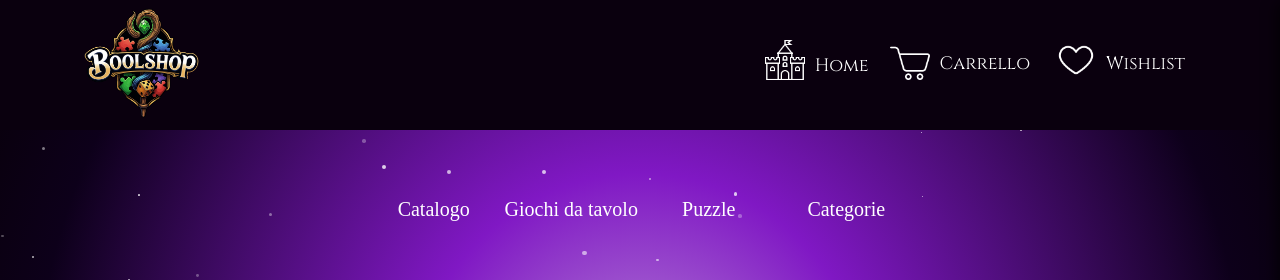
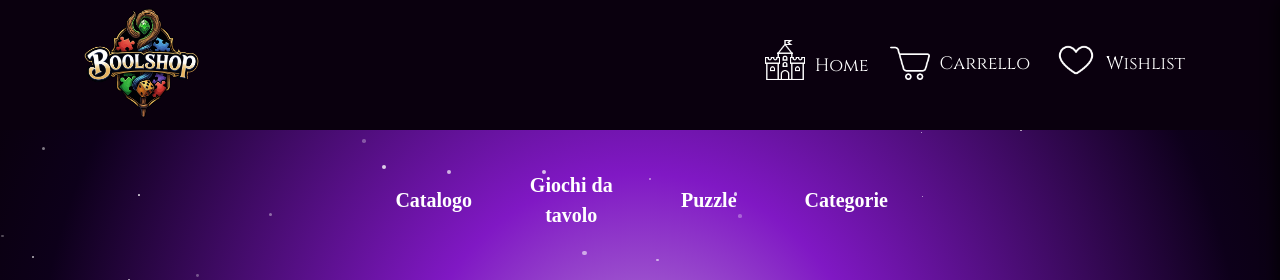
Before and after one commit to MattiaZecchinato/bool-shop, a React (Vite) app in the folder bool-shop-react/: page /search in a window 1280 px wide. Shown: the top 280 px of the page. Built offline with nearby package versions, Linux system fonts and the light colour scheme; no server answers; a web font is replaced by a local one.

Commit message:
feat: add hover and discount style

```diff
--- a/bool-shop-react/src/components/Header.jsx
+++ b/bool-shop-react/src/components/Header.jsx
@@ -47,7 +47,7 @@ function Header() {
                         </button>
                         <div className="collapse navbar-collapse flex-row-reverse" id="navbarNav">
                             <ul className="navbar-nav align-items-center">
-                                <li className="nav-item">
+                                <li className="nav-item header-icon">
                                     <NavLink className="nav-link active d-flex align-items-center" aria-current="page" to="/">
                                         <img className="nav-img" src={building} alt="building-home" />
                                         <span className="span-style-header font-medieval">Home</span>
@@ -55,7 +55,7 @@ function Header() {
                                 </li>
 
                                 {/* Pulsante Carrello */}
-                                <li className="dropdown position-relative">
+                                <li className="dropdown position-relative header-icon">
                                     <Link
                                         className="btn ms-auto position-relative"
                                         onClick={() => setIsSidebarOpen(true)}
@@ -72,7 +72,7 @@ function Header() {
                                 </li>
 
                                 {/* Wishlist */}
-                                <li>
+                                <li className="header-icon">
                                     <NavLink
                                         to="/wish-list"
                                         className="btn ms-auto position-relative"
--- a/bool-shop-react/src/components/Menu.jsx
+++ b/bool-shop-react/src/components/Menu.jsx
@@ -4,20 +4,20 @@ import { Link } from "react-router-dom";
 function Menu() {
 
     return (
-        <nav className="container mb-5 mt-5 nav-style">
+        <nav className="container mb-5 mt-4 nav-style">
             <ul className="list-unstyled row justify-content-center menu-list align-items-center mt-lg-3">
                 <li className="menu-item col-10 col-sm-4 col-md-3 p-0">
-                    <NavLink className="nav-link text-center" to='/search'>Catalogo</NavLink>
+                    <NavLink className="nav-link text-center fw-bold menu" to='/search'>Catalogo</NavLink>
                 </li>
                 <li className="menu-item col-10 col-sm-4 col-md-3 p-0">
-                    <NavLink className="nav-link text-center" to='/boardgames'>Giochi da tavolo</NavLink>
+                    <NavLink className="nav-link text-center fw-bold menu" to='/boardgames'>Giochi da tavolo</NavLink>
                 </li>
                 <li className="menu-item col-10 col-sm-4 col-md-3 p-0">
-                    <NavLink className="nav-link text-center" to='/puzzles'>Puzzle</NavLink>
+                    <NavLink className="nav-link text-center fw-bold menu" to='/puzzles'>Puzzle</NavLink>
                 </li>
                 <li className="menu-item col-10 col-sm-4 col-md-3 p-0">
                     <div className="cat-style text-center p-0">
-                        <Link type="button" aria-expanded="false">
+                        <Link type="button" aria-expanded="false" className="fw-bold">
                             Categorie
                         </Link>
                         <ul className="d-flex ul-nav-style m-0">
--- a/bool-shop-react/src/index.css
+++ b/bool-shop-react/src/index.css
@@ -7,6 +7,43 @@ header {
     left: 0;
     background-color: #0a000e;
     z-index: 10;
+}
+
+/* hover header */
+
+.header-icon {
+    display: inline-block;
+    transition: transform 0.3s ease;
+}
+
+.header-icon:hover {
+    transform: scale(1.1);
+}
+
+/* hover menu */
+
+.menu {
+    position: relative;
+    color: #ffffff;
+}
+
+
+
+.menu::before {
+    content: "";
+    position: absolute;
+    width: 0;
+    height: 2px;
+    bottom: 0;
+    left: 50%;
+    background-color: #ffffff;
+    transition: width 0.3s ease;
+    transform: translateX(-50%);
+    border-radius: 2px;
+}
+
+.menu:hover::before {
+    width: 40%;
 }
 
 .red-price {
@@ -476,9 +513,10 @@ button:disabled img {
     position: absolute;
     top: 50px;
     left: 10px;
-    background-color: purple;
+    background-color: rgb(37, 4, 63);
     color: white;
     padding: 5px;
+    border-radius: 5px;
 
 }
 
```
